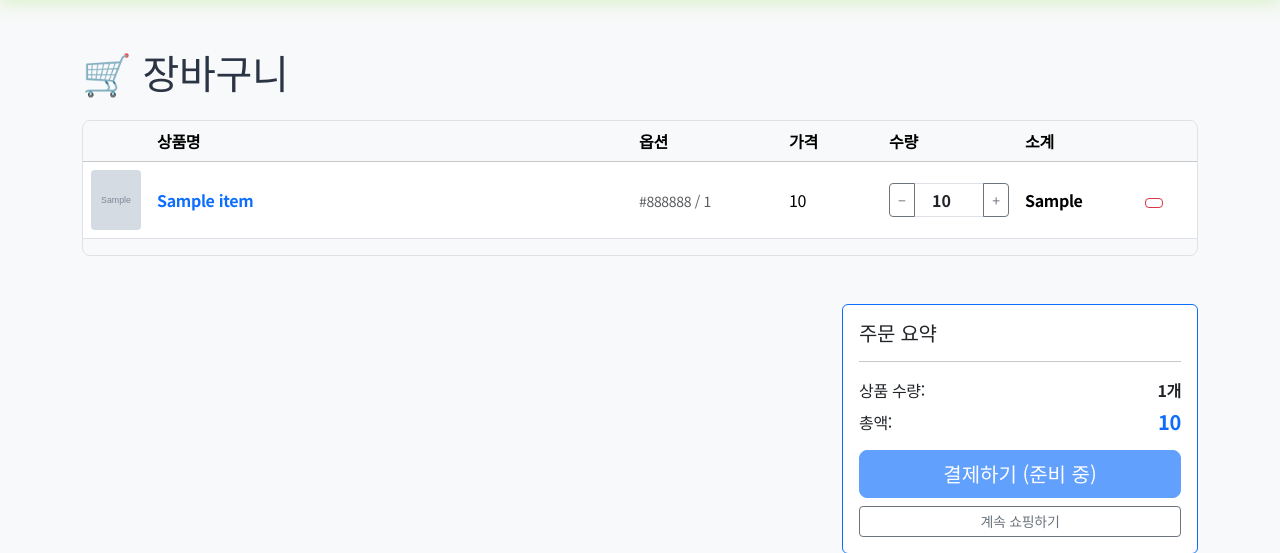
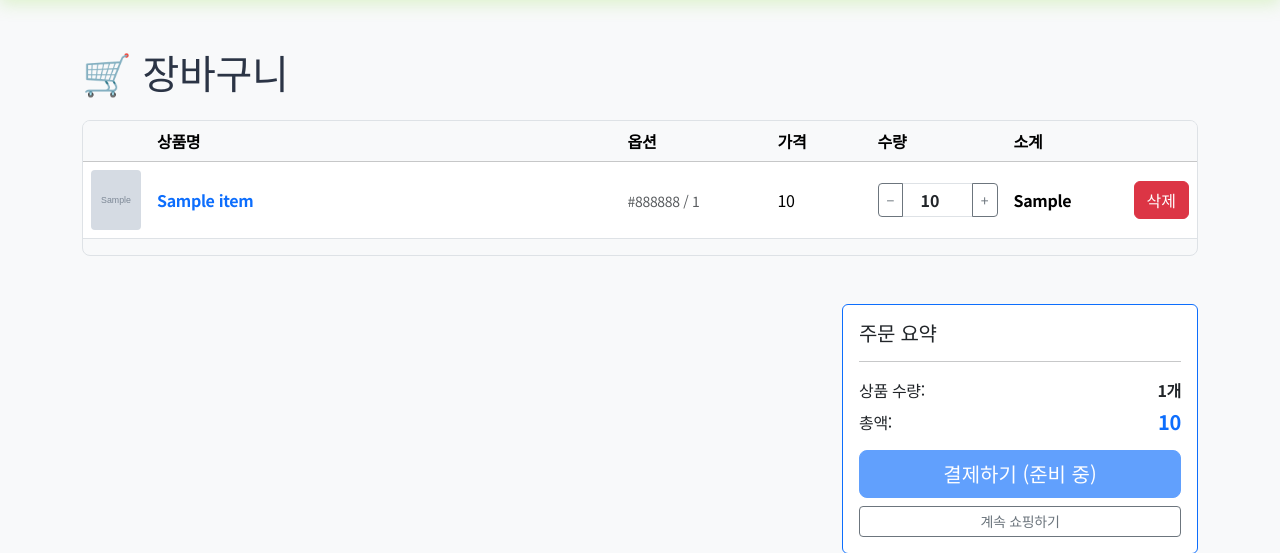
Before and after one commit to minjiyoung55/vibe-fashion, a Flask app: template app/templates/cart.html in a window 1280 px wide. Shown: the part 80-633 px from the top of the page. Run offline with Flask 3, Linux system fonts and the light colour scheme; the template is opened without the code that fills it: most values are stand-ins (such as "Sample title", 1, 10 or a date in 2020); grey boxes marked "Sample" are stand-in pictures; some web fonts are replaced.

Commit message:
style: improve delete button visibility in cart - make button larger and more prominent with solid red background

```diff
--- a/app/templates/cart.html
+++ b/app/templates/cart.html
@@ -60,8 +60,8 @@
                                 <strong class="formatted-subtotal">{{ item.formatted_subtotal }}</strong>
                             </td>
                             <td>
-                                <button class="btn btn-sm btn-outline-danger delete-btn" type="button" title="삭제">
-                                    <i class="fas fa-trash"></i>
+                                <button class="btn btn-danger delete-btn" type="button" title="삭제">
+                                    <i class="fas fa-trash"></i> 삭제
                                 </button>
                             </td>
                         </tr>
@@ -96,7 +96,7 @@
                                         <input type="number" class="form-control text-center qty-input" value="{{ item.quantity }}" min="1" max="{{ item.stock }}" readonly style="font-weight: bold;">
                                         <button class="btn btn-outline-secondary qty-plus" type="button">+</button>
                                     </div>
-                                    <button class="btn btn-sm btn-outline-danger delete-btn" type="button">
+                                    <button class="btn btn-danger delete-btn" type="button">
                                         <i class="fas fa-trash"></i> 삭제
                                     </button>
                                 </div>
```
